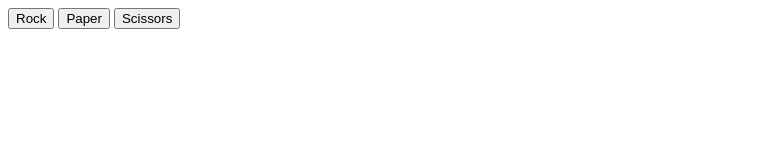
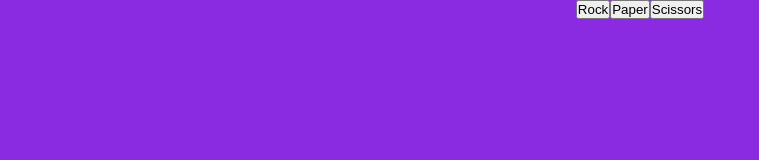
Before and after one commit to deven9229/odin-rock-paper-scissors, a plain HTML site: page index.html in a window 1280 px wide. Shown: the whole page, without its empty margins (0-759 px from the left). Drawn offline with Linux system fonts and the light colour scheme.

Commit message:
added css

```diff
--- a/index.html
+++ b/index.html
@@ -4,12 +4,15 @@
   <meta charset="UTF-8">
   <meta http-equiv="X-UA-Compatible" content="IE=edge">
   <meta name="viewport" content="width=device-width, initial-scale=1.0">
+  <link rel="stylesheet" href="style.css">
   <title>rock paper scissors</title>
 </head>
 <body>
-<button id="rock-btn">Rock</button>
-<button id="paper-btn">Paper</button>
-<button id="sicssors-btn">Scissors</button>
+<div class="container">
+  <button id="rock-btn">Rock</button>
+  <button id="paper-btn">Paper</button>
+  <button id="sicssors-btn">Scissors</button>
+</div>
 </body>
 <script src="main.js"></script>
 </html>
--- /dev/null
+++ b/style.css
@@ -0,0 +1,15 @@
+* {
+  box-sizing: border-box;
+  padding: 0;
+  margin: 0;
+}
+
+body {
+  background-color: blueviolet;
+  font-family: Arial, Helvetica, sans-serif;
+}
+
+.container {
+  display: flex;
+  justify-content: center;
+}
```
